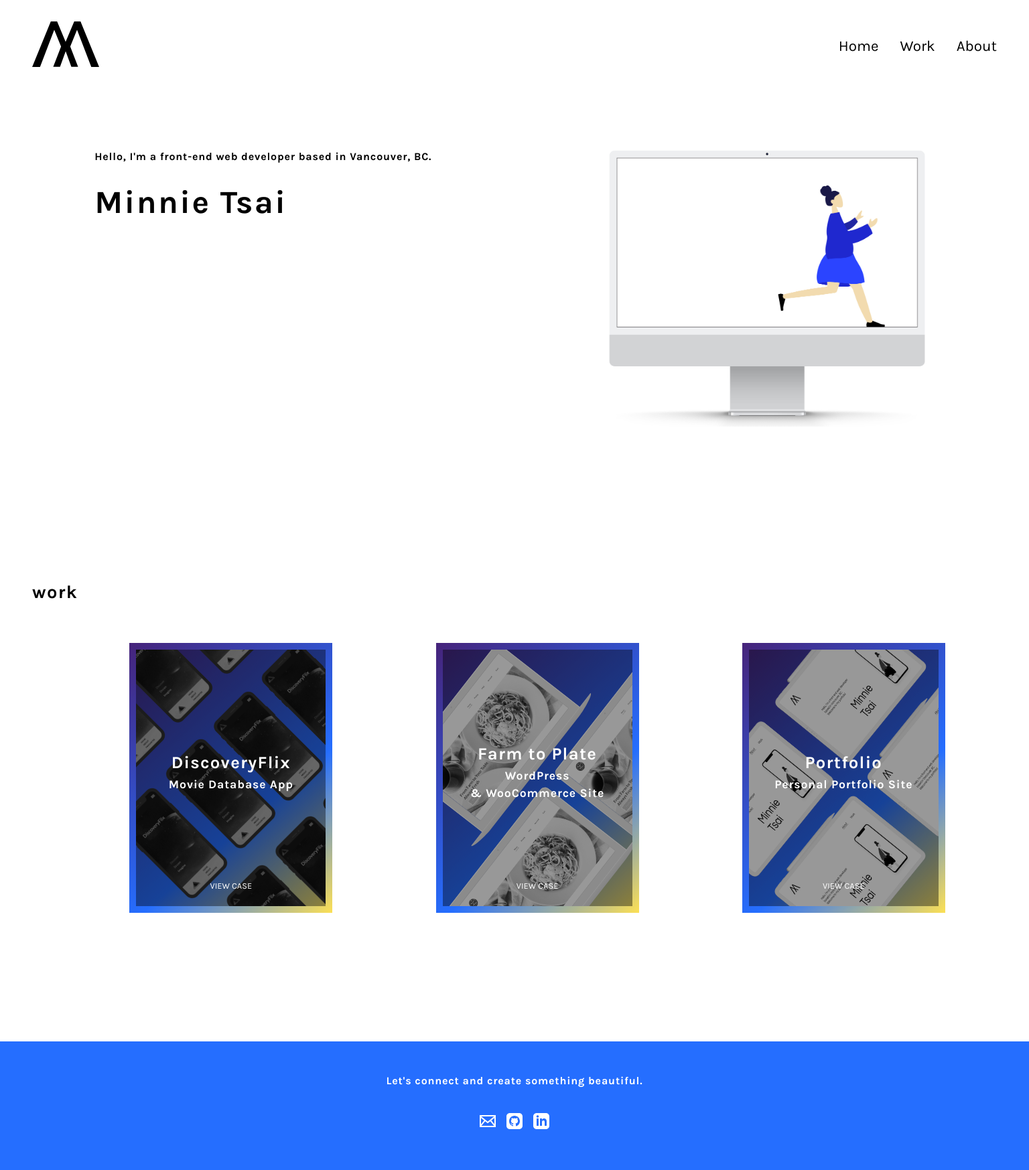
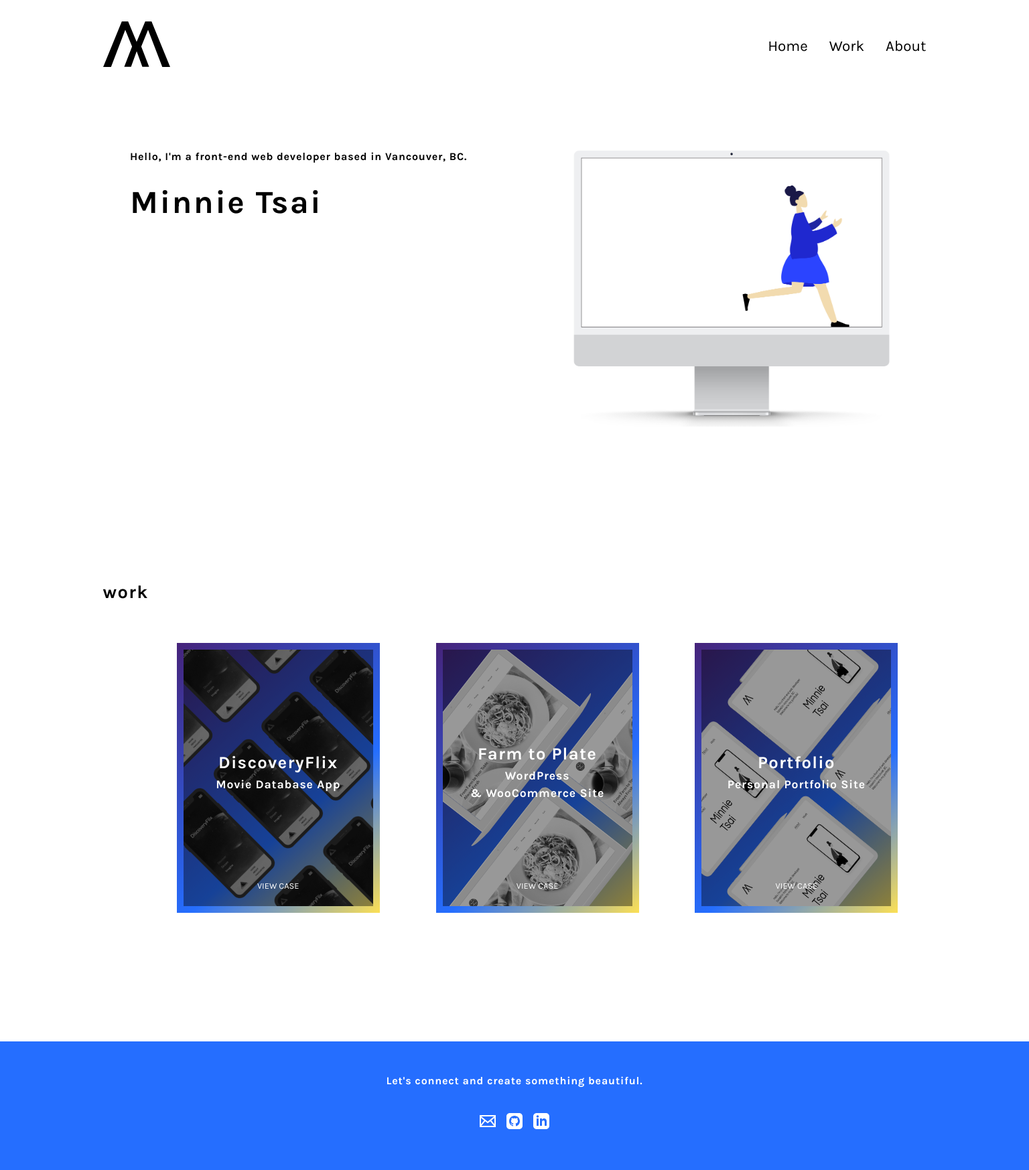
Before and after one commit to tsaiminnie/mt-portfolio-july, a PHP site: page / in a window 1536 px wide. Shown: the whole page at 67% size. Run offline with PHP 8.4, Linux system fonts and the light colour scheme; style sheets or scripts are compiled from the project's sources.

Commit message:
Update _body.scss

```diff
--- a/scss/base/_body.scss
+++ b/scss/base/_body.scss
@@ -18,6 +18,8 @@ body {
 
         @media screen and (min-width: 1440px){
         margin: 0 auto;
+        margin-left: 10%;
+        margin-right: 10%;
         }
 
     }
```
